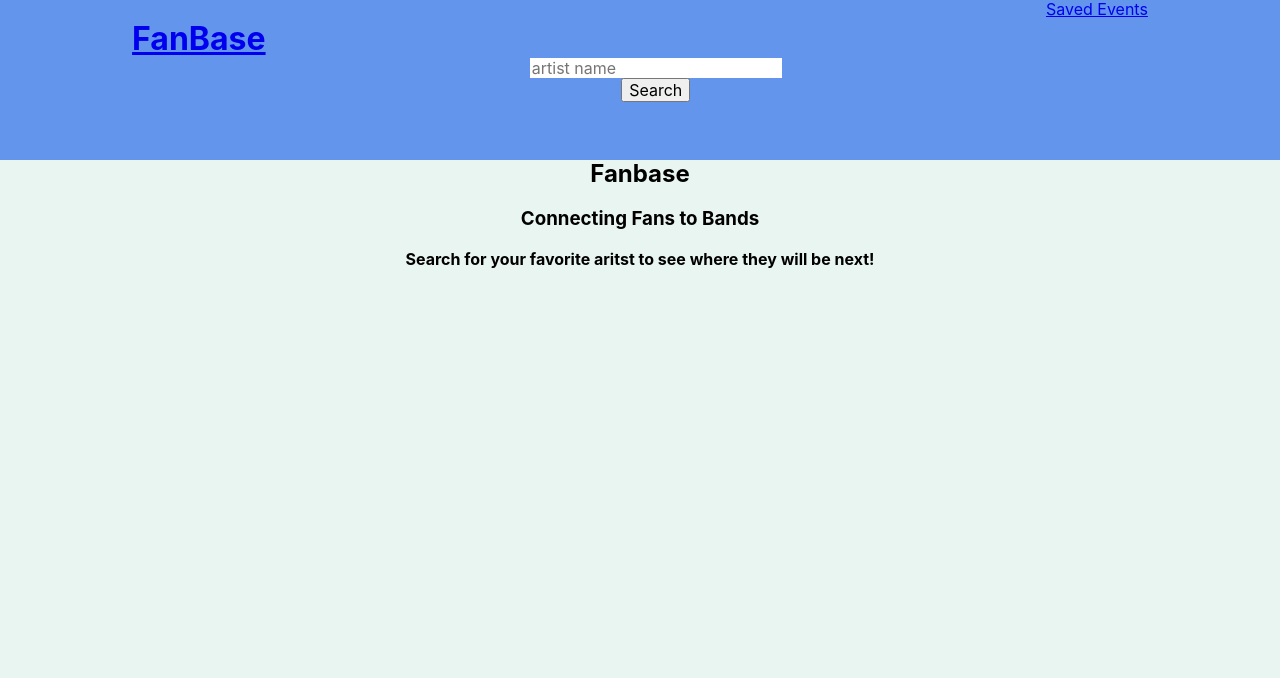
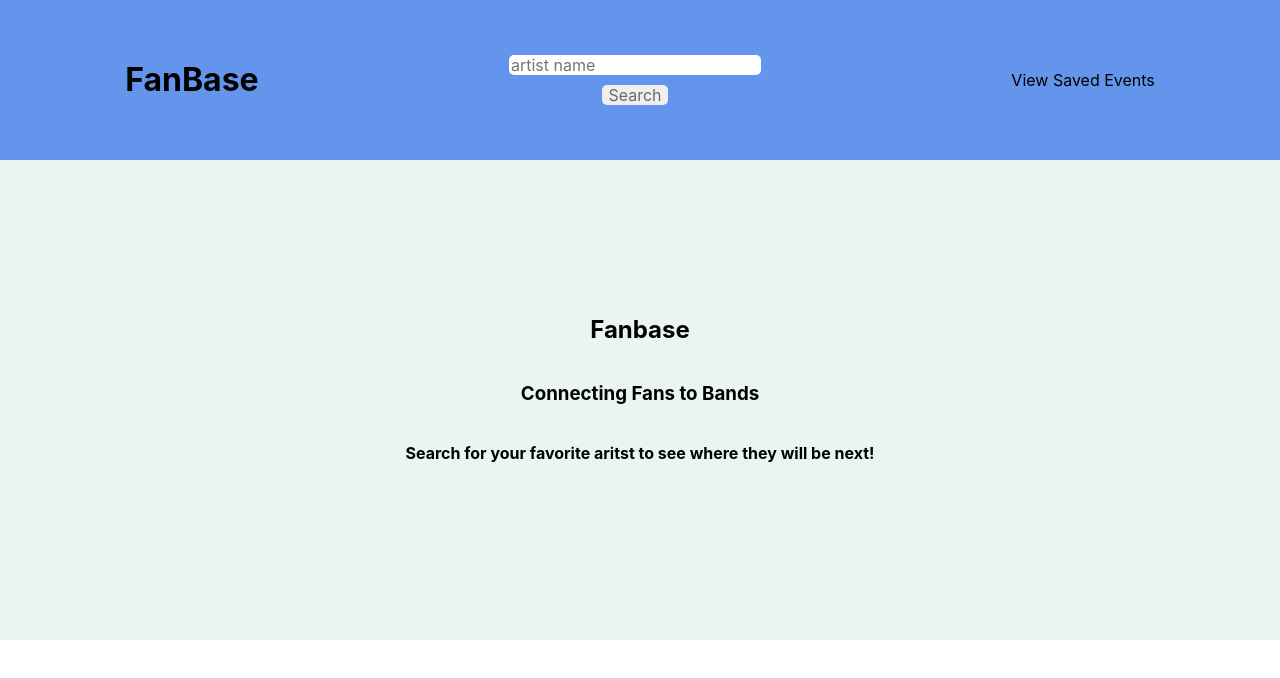
Before and after one commit to justincanthony/fanbase, a React (Create React App) app: page / in a window 1280 px wide. Shown: the top 678 px of the page. Built offline with nearby package versions, Linux system fonts and the light colour scheme.

Commit message:
Format changes fro better testing

```diff
--- a/src/components/artist_info_container/ArtistInfoContainer.css
+++ b/src/components/artist_info_container/ArtistInfoContainer.css
@@ -3,6 +3,7 @@
   width: 100%;
   display: flex;
   flex-direction: row;
+  justify-content: center;
   background-color: rgb(199, 199, 199);
 }
 
@@ -20,7 +21,10 @@ img {
 display: flex;
 flex-direction: column;
 justify-content: center;
-margin: 0;
+}
+
+.artistDetails a {
+  text-decoration: none;
 }
 
 .artistName {
@@ -29,6 +33,11 @@ margin: 0;
   margin: 0;
 }
 
+.artistLinks {
+  display: flex;
+  flex-direction: column;
+}
+
 .artistLinks li {
 margin: 0;
 }
--- a/src/components/artist_info_container/ArtistInfoContainer.js
+++ b/src/components/artist_info_container/ArtistInfoContainer.js
@@ -6,15 +6,15 @@ export const ArtistInfoContainer = ({ artist }) => {
   const [artistInfo, setArtistInfo] = useState({});
   const [isLoading, setIsLoading] = useState(true);
 
-  const getArtistInfo = () => {
+  const getArtistInfo = (artist) => {
     fetchArtist(artist).then((data) => setArtistInfo(data));
-    // .then((data) => console.log(data))
+    // .then((data) => console.log(data));
   };
 
   useEffect(() => {
     getArtistInfo(artist);
     setIsLoading(false);
-  }, [artistInfo]);
+  }, [artist]);
 
   const { facebook_page_url, name, image_url, url } = artistInfo;
 
--- a/src/components/navbar/Navbar.css
+++ b/src/components/navbar/Navbar.css
@@ -12,3 +12,44 @@
 	align-items: center;
 	/* justify-content: center; */
 }
+
+.backButtonWrapper {
+	display: flex;
+	align-items: center;
+}
+
+.backButtonWrapper a {
+	text-decoration: none;
+	color: black;
+}
+
+.backButtonWrapper a:hover {
+cursor: pointer;
+}
+
+.logoWrapper {
+	display: flex;
+	align-items: center;
+}
+
+.logoWrapper a {
+	text-decoration: none;
+	color: black;
+}
+
+.searchInput {
+	border: none;
+	border-radius: 5px;
+	color: dimgrey;
+}
+
+.submitButton {
+	margin-top: 10px;
+	border: none;
+	border-radius: 5px;
+	color: dimgrey;
+}
+
+.submitButton:hover {
+cursor: pointer
+}
--- a/src/components/navbar/Navbar.js
+++ b/src/components/navbar/Navbar.js
@@ -14,8 +14,8 @@ export const Navbar = () => {
       <div className="searchBar">
         <SearchComponent />
       </div>
-      <div className="BackButtonWrapper">
-        <Link to="/saved_events">Saved Events</Link>
+      <div className="backButtonWrapper">
+        <Link to="/saved_events">View Saved Events</Link>
       </div>
     </header>
   );
--- a/src/components/welcome_container/WelcomeContainer.css
+++ b/src/components/welcome_container/WelcomeContainer.css
@@ -1,5 +1,8 @@
 .welcomeContainer {
-  height: 100vh;
+  display: flex;
+  flex-direction: column;
+  justify-content: center;
+  height: 60vh;
   text-align: center;
   background-color: rgb(233, 245, 241);
 }
```
Also changed, not shown: src/utilities.js (+10 -0 lines).
